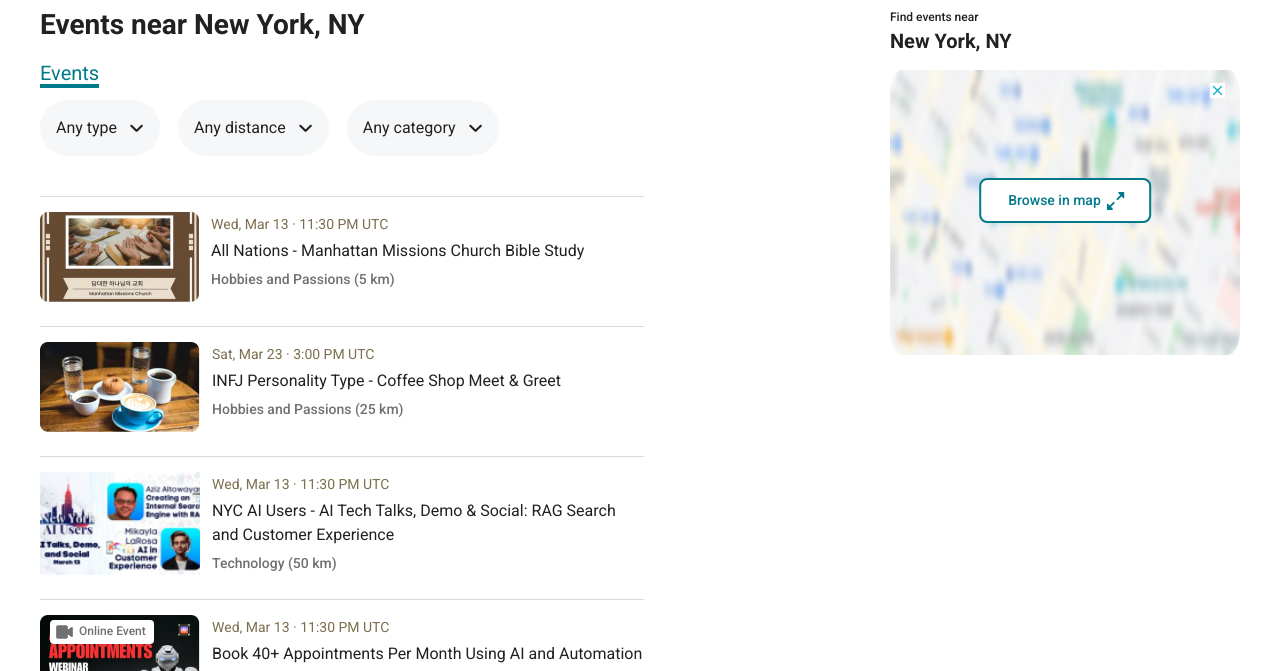
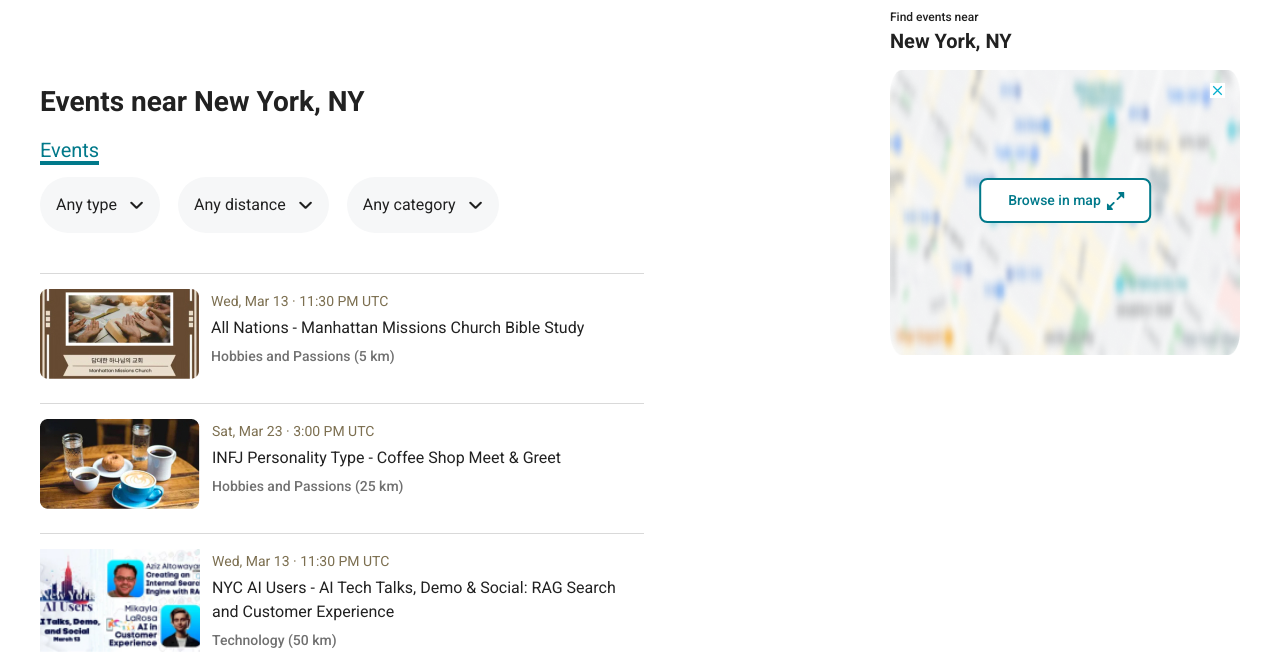
Before and after one commit to Dima-Sd/Meetup_, a website: page app/events.html in a window 1280 px wide. Shown: the part 56-727 px from the top of the page. Drawn offline with Linux system fonts and the light colour scheme.

Commit message:
checked the website

```diff
--- a/app/events.html
+++ b/app/events.html
@@ -40,7 +40,6 @@
             </a>
         </div>
     </header>
-    <div class="wrapper">
     <main class="main">
         <section class="events-near">
             <div class="container">
@@ -95,8 +94,7 @@
                                     </div>
                                 </article>
                                 <article class="events-near__card">
-                                        <img class="events-near__card-img" src="./images/events-near/coffeShop.jpg"
-                                            alt="">
+                                    <img class="events-near__card-img" src="./images/events-near/coffeShop.jpg" alt="">
                                     <div class="events-near__card-info">
                                         <span class="events-near__card-date">
                                             Sat, Mar 23 · 3:00 PM UTC
@@ -110,8 +108,7 @@
                                     </div>
                                 </article>
                                 <article class="events-near__card">
-                                        <img class="events-near__card-img" src="./images/events-near/magazine.jpg"
-                                            alt="">
+                                    <img class="events-near__card-img" src="./images/events-near/magazine.jpg" alt="">
                                     <div class="events-near__card-info">
                                         <span class="events-near__card-date">
                                             Wed, Mar 13 · 11:30 PM UTC
@@ -173,8 +170,7 @@
                                         </svg>
                                         Online Event
                                     </span>
-                                        <img class="events-near__card-img" src="./images/events-near/community.jpg"
-                                            alt="">
+                                    <img class="events-near__card-img" src="./images/events-near/community.jpg" alt="">
                                     <div class="events-near__card-info">
                                         <span class="events-near__card-date">
                                             Thu, Mar 14 · 11:00 PM UTC
@@ -213,7 +209,6 @@
             </div>
         </section>
     </main>
-    </div>
     <script src="js/main.min.js"></script>
 </body>
 
--- a/app/scss/sections/_events-near.scss
+++ b/app/scss/sections/_events-near.scss
@@ -4,6 +4,10 @@
         line-height: 1.2;
         font-weight: 600;
         margin-bottom: 16px;
+    }
+
+    &__content {
+        padding-top: 77px;
     }
 
     &__text {
```
Also changed, not shown: app/css/style.min.css. Lines whose indentation alone changed are shown as unchanged.
